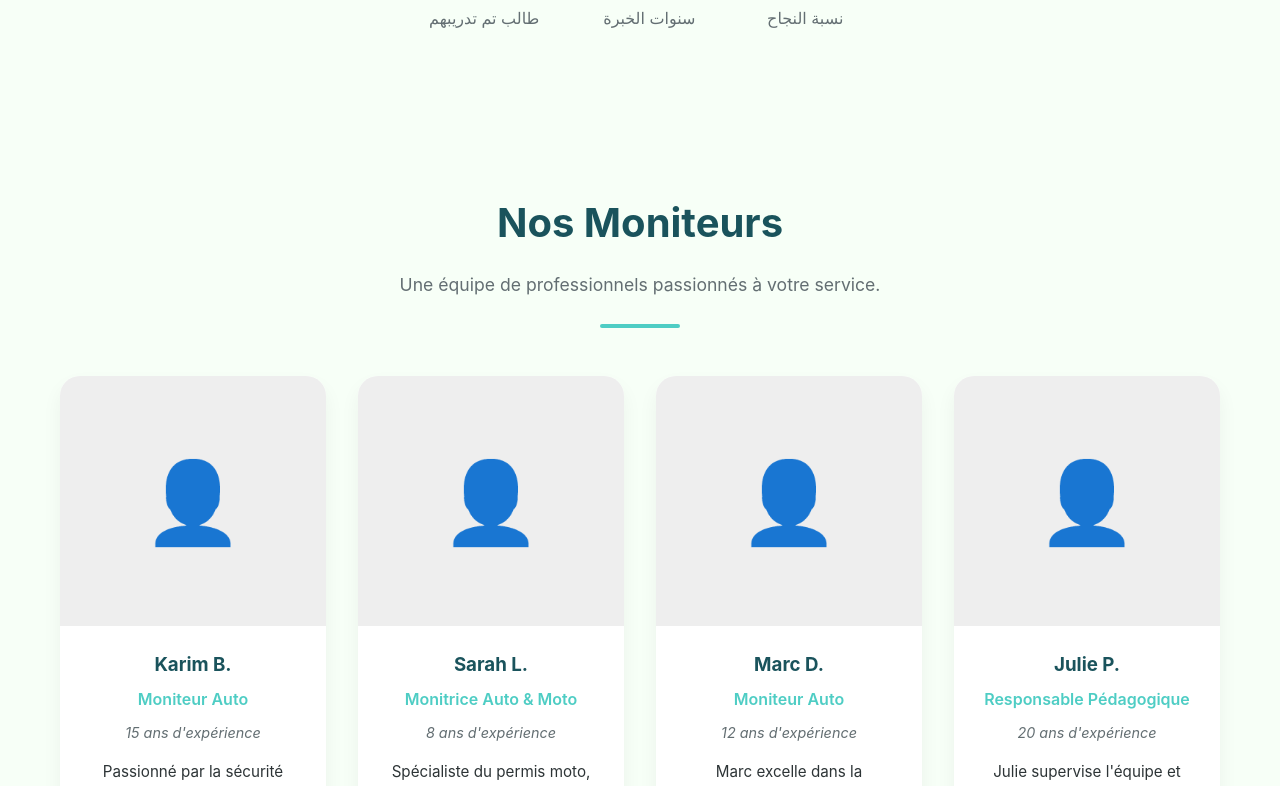
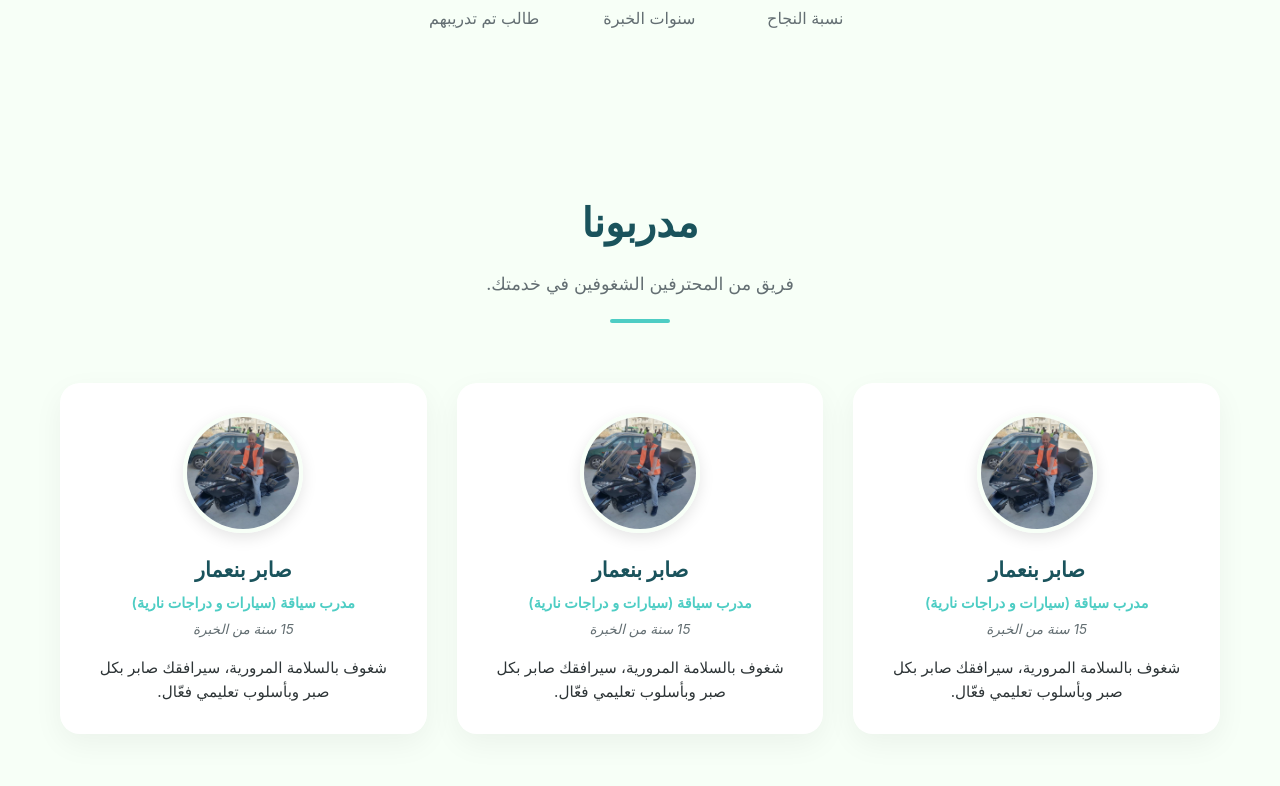
Before and after one commit to YasserWahada25/AutoEcoleWS, an Angular app: page / in a window 1280 px wide. Shown: the part 2000-2786 px from the top of the page. Built offline with nearby package versions, Linux system fonts and the light colour scheme.

Commit message:
footer layot done

```diff
--- a/src/app/pages/home/sections/cta-section/cta-section.css
+++ b/src/app/pages/home/sections/cta-section/cta-section.css
@@ -1,20 +1,77 @@
 .cta-section {
     background-color: #E0F7FA;
     border-radius: 30px;
-    margin: 40px 20px;
+    margin: 60px 20px;
+    padding: 60px 20px;
+    text-align: center;
+    direction: rtl;
+    /* RTL Support */
+}
+
+.container {
+    max-width: 800px;
+    margin: 0 auto;
 }
 
 .cta-section h2 {
-    margin-bottom: 1rem;
+    font-size: 2.5rem;
+    /* Increased size */
+    color: var(--secondary-color, #1A535C);
+    margin-bottom: 1.5rem;
+    font-weight: 800;
+    line-height: 1.3;
 }
 
 .cta-section p {
-    margin-bottom: 2rem;
+    margin-bottom: 2.5rem;
     font-size: 1.2rem;
-    color: var(--text-light);
+    color: var(--text-light, #636E72);
+    line-height: 1.6;
 }
 
 .btn-lg {
-    padding: 15px 40px;
-    font-size: 1.1rem;
+    padding: 16px 48px;
+    font-size: 1.2rem;
+    background-color: var(--primary-color, #4ECDC4);
+    color: white;
+    border: none;
+    border-radius: 50px;
+    cursor: pointer;
+    transition: all 0.3s ease;
+    /* Smooth transition */
+    display: inline-block;
+    text-decoration: none;
+    font-weight: 700;
+    box-shadow: 0 4px 15px rgba(78, 205, 196, 0.3);
 }
+
+.btn-lg:hover {
+    transform: translateY(-3px);
+    box-shadow: 0 8px 25px rgba(78, 205, 196, 0.4);
+    background-color: #3dbdb4;
+    /* Slightly darker shade */
+}
+
+/* Responsive */
+@media (max-width: 768px) {
+    .cta-section {
+        margin: 40px 15px;
+        padding: 40px 20px;
+    }
+
+    .cta-section h2 {
+        font-size: 1.8rem;
+    }
+
+    .cta-section p {
+        font-size: 1rem;
+    }
+
+    .btn-lg {
+        padding: 14px 36px;
+        font-size: 1.1rem;
+        width: 100%;
+        /* Full width on mobile */
+        max-width: 300px;
+    }
+}
--- a/src/app/pages/home/sections/cta-section/cta-section.html
+++ b/src/app/pages/home/sections/cta-section/cta-section.html
@@ -1,7 +1,7 @@
-<section class="cta-section section-padding">
-    <div class="container text-center">
-        <h2>Prêt à prendre le volant ?</h2>
-        <p>Inscrivez-vous dès aujourd'hui et commencez votre formation.</p>
-        <button (click)="scrollTo('contact')" class="btn btn-primary btn-lg">Je m'inscris</button>
+<section class="cta-section">
+    <div class="container">
+        <h2>هل أنت مستعد لتبدأ رحلة القيادة؟</h2>
+        <p>سجّل اليوم وابدأ تكوينك في تعليم السياقة مع مدربين محترفين وبأسلوب عصري وآمن.</p>
+        <a (click)="scrollTo('contact')" class="btn btn-primary btn-lg">سجّل الآن</a>
     </div>
 </section>
--- a/src/app/pages/home/sections/hero-section/hero-section.html
+++ b/src/app/pages/home/sections/hero-section/hero-section.html
@@ -2,7 +2,7 @@
     <div class="container hero-container">
         <div class="hero-content">
             <h1>طريق النجاح في الحصول على رخصة قيادة</h1>
-            <p>مدرب ذوو خبرة، انضم إلى مدرسة صابر بنعمار لتعليم السياقة من الجيل الجديد</p>
+            <p>مدرب ذو خبرة، انضم إلى مدرسة صابر بنعمار لتعليم السياقة من الجيل الجديد</p>
             <div class="hero-buttons">
                 <button (click)="scrollTo('contact')" class="btn btn-primary">
                     <svg xmlns="http://www.w3.org/2000/svg" width="18" height="18" viewBox="0 0 24 24" fill="none"
--- a/src/app/pages/home/sections/instructors-section/instructors-section.css
+++ b/src/app/pages/home/sections/instructors-section/instructors-section.css
@@ -1,62 +1,145 @@
-.grid-4 {
+.instructors-section {
+    padding: 80px 0;
+    background-color: var(--background-light, #F7FFF7);
+    direction: rtl;
+    /* RTL Support */
+}
+
+.container {
+    max-width: 1200px;
+    margin: 0 auto;
+    padding: 0 20px;
+}
+
+.section-header {
+    text-align: center;
+    margin-bottom: 60px;
+}
+
+.section-header h2 {
+    font-size: 2.5rem;
+    color: var(--secondary-color, #1A535C);
+    margin-bottom: 15px;
+    font-weight: 800;
+}
+
+.section-header p {
+    font-size: 1.1rem;
+    color: var(--text-light, #636E72);
+    margin-bottom: 20px;
+}
+
+.divider {
+    width: 60px;
+    height: 4px;
+    background-color: var(--primary-color, #4ECDC4);
+    margin: 0 auto;
+    border-radius: 2px;
+}
+
+.instructors-grid {
     display: grid;
     grid-template-columns: repeat(auto-fit, minmax(250px, 1fr));
-    gap: 2rem;
-}
-
-.bg-light {
-    background-color: var(--background-light);
+    gap: 30px;
 }
 
 .instructor-card {
-    background-color: var(--white);
+    background: white;
     border-radius: 20px;
-    overflow: hidden;
-    box-shadow: var(--card-shadow);
-    transition: transform 0.3s ease;
+    padding: 30px;
+    text-align: center;
+    box-shadow: 0 10px 30px rgba(0, 0, 0, 0.05);
+    transition: transform 0.3s ease, box-shadow 0.3s ease;
+    animation: fadeUp 0.6s ease-out forwards;
+    opacity: 0;
+}
+
+.instructor-card:nth-child(1) {
+    animation-delay: 0.1s;
+}
+
+.instructor-card:nth-child(2) {
+    animation-delay: 0.2s;
+}
+
+.instructor-card:nth-child(3) {
+    animation-delay: 0.3s;
+}
+
+.instructor-card:nth-child(4) {
+    animation-delay: 0.4s;
 }
 
 .instructor-card:hover {
-    transform: translateY(-5px);
+    transform: translateY(-10px);
+    box-shadow: 0 15px 40px rgba(0, 0, 0, 0.1);
 }
 
-.instructor-photo {
-    height: 250px;
-    background-color: #eee;
-    display: flex;
-    align-items: center;
-    justify-content: center;
+.instructor-image {
+    width: 120px;
+    height: 120px;
+    margin: 0 auto 20px;
+    border-radius: 50%;
+    /* Circular images */
+    overflow: hidden;
+    border: 4px solid var(--background-light, #F7FFF7);
+    box-shadow: 0 5px 15px rgba(0, 0, 0, 0.1);
 }
 
-.photo-placeholder {
-    font-size: 5rem;
+.instructor-image img {
+    width: 100%;
+    height: 100%;
+    object-fit: cover;
+    transition: transform 0.5s ease;
 }
 
-.instructor-info {
-    padding: 1.5rem;
-    text-align: center;
+.instructor-card:hover .instructor-image img {
+    transform: scale(1.1);
 }
 
 .instructor-info h3 {
-    margin-bottom: 0.5rem;
-    color: var(--secondary-color);
+    font-size: 1.3rem;
+    color: var(--secondary-color, #1A535C);
+    margin-bottom: 5px;
+    font-weight: 700;
 }
 
 .role {
     display: block;
-    color: var(--primary-color);
+    font-size: 0.9rem;
+    color: var(--primary-color, #4ECDC4);
     font-weight: 600;
-    margin-bottom: 0.5rem;
+    margin-bottom: 5px;
 }
 
 .experience {
-    font-size: 0.9rem;
-    color: var(--text-light);
-    margin-bottom: 1rem;
+    display: block;
+    font-size: 0.85rem;
+    color: var(--text-light, #636E72);
     font-style: italic;
+    margin-bottom: 15px;
 }
 
-.bio {
+.description {
     font-size: 0.95rem;
-    color: var(--text-dark);
+    color: var(--text-dark, #2D3436);
+    line-height: 1.6;
 }
+
+@keyframes fadeUp {
+    from {
+        opacity: 0;
+        transform: translateY(20px);
+    }
+
+    to {
+        opacity: 1;
+        transform: translateY(0);
+    }
+}
+
+@media (max-width: 768px) {
+    .section-header h2 {
+        font-size: 2rem;
+    }
+}
--- a/src/app/pages/home/sections/instructors-section/instructors-section.html
+++ b/src/app/pages/home/sections/instructors-section/instructors-section.html
@@ -1,18 +1,21 @@
-<section class="section-padding bg-light" id="instructors">
+<section id="instructors" class="instructors-section">
     <div class="container">
-        <app-section-title title="Nos Moniteurs"
-            subtitle="Une équipe de professionnels passionnés à votre service."></app-section-title>
+        <div class="section-header">
+            <h2>مدربونا</h2>
+            <p>فريق من المحترفين الشغوفين في خدمتك.</p>
+            <div class="divider"></div>
+        </div>
 
-        <div class="grid-4">
+        <div class="instructors-grid">
             <div class="instructor-card" *ngFor="let instructor of instructors">
-                <div class="instructor-photo">
-                    <div class="photo-placeholder">👤</div>
+                <div class="instructor-image">
+                    <img [src]="instructor.image" [alt]="instructor.name" loading="lazy">
                 </div>
                 <div class="instructor-info">
                     <h3>{{ instructor.name }}</h3>
                     <span class="role">{{ instructor.role }}</span>
-                    <p class="experience">{{ instructor.experience }} d'expérience</p>
-                    <p class="bio">{{ instructor.bio }}</p>
+                    <span class="experience">{{ instructor.experience }}</span>
+                    <p class="description">{{ instructor.description }}</p>
                 </div>
             </div>
         </div>
--- a/src/app/pages/home/sections/instructors-section/instructors-section.ts
+++ b/src/app/pages/home/sections/instructors-section/instructors-section.ts
@@ -1,19 +1,35 @@
 import { Component } from '@angular/core';
 import { CommonModule } from '@angular/common';
-import { SectionTitle } from '../../../../shared/components/section-title/section-title';
 
 @Component({
     selector: 'app-instructors-section',
     standalone: true,
-    imports: [CommonModule, SectionTitle],
+    imports: [CommonModule],
     templateUrl: './instructors-section.html',
-    styleUrl: './instructors-section.css',
+    styleUrl: './instructors-section.css'
 })
 export class InstructorsSection {
     instructors = [
-        { name: 'Karim B.', role: 'Moniteur Auto', experience: '15 ans', bio: 'Passionné par la sécurité routière, Karim vous accompagnera avec patience et pédagogie.' },
-        { name: 'Sarah L.', role: 'Monitrice Auto & Moto', experience: '8 ans', bio: 'Spécialiste du permis moto, Sarah est reconnue pour son dynamisme et son expertise.' },
-        { name: 'Marc D.', role: 'Moniteur Auto', experience: '12 ans', bio: 'Marc excelle dans la formation accélérée et la remise à niveau.' },
-        { name: 'Julie P.', role: 'Responsable Pédagogique', experience: '20 ans', bio: 'Julie supervise l\'équipe et veille à la qualité de l\'enseignement.' }
+        {
+            name: 'صابر بنعمار',
+            role: 'مدرب سياقة (سيارات و دراجات نارية)',
+            experience: '15 سنة من الخبرة',
+            description: 'شغوف بالسلامة المرورية، سيرافقك صابر بكل صبر وبأسلوب تعليمي فعّال.',
+            image: 'moniteurs/saber.jpg'
+        },
+        {
+            name: 'صابر بنعمار',
+            role: 'مدرب سياقة (سيارات و دراجات نارية)',
+            experience: '15 سنة من الخبرة',
+            description: 'شغوف بالسلامة المرورية، سيرافقك صابر بكل صبر وبأسلوب تعليمي فعّال.',
+            image: 'moniteurs/saber.jpg'
+        },
+        {
+            name: 'صابر بنعمار',
+            role: 'مدرب سياقة (سيارات و دراجات نارية)',
+            experience: '15 سنة من الخبرة',
+            description: 'شغوف بالسلامة المرورية، سيرافقك صابر بكل صبر وبأسلوب تعليمي فعّال.',
+            image: 'moniteurs/saber.jpg'
+        }
     ];
 }
```
Also changed, not shown: src/app/core/layout/footer/footer.css (+52 -49 lines), src/app/core/layout/footer/footer.html (+11 -38 lines), public/moniteurs/saber.jpg (added).
